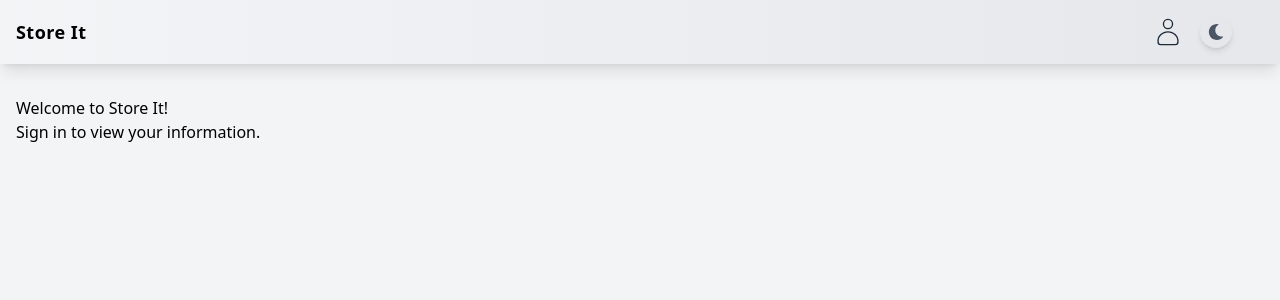
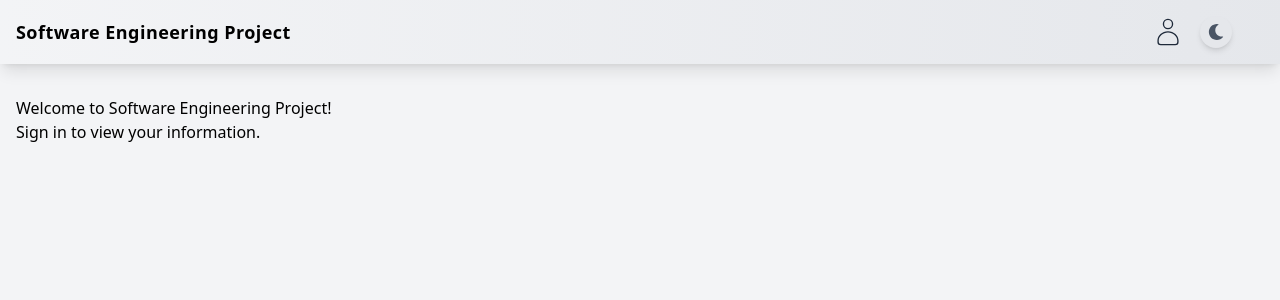
Before and after one commit to marcotuliopin/awesome-sde-2, a React (Vite) app: page / in a window 1280 px wide. Shown: the top 300 px of the page. Built offline with nearby package versions, Linux system fonts and the light colour scheme.

Commit message:
add project name placeholder

```diff
--- a/index.html
+++ b/index.html
@@ -5,7 +5,7 @@
         <link rel="icon" type="image/svg+xml" href="/vite.svg" />
         <link rel="stylesheet" href="/src/index.css" />
         <meta name="viewport" content="width=device-width, initial-scale=1.0" />
-        <title>Vite + React + TS</title>
+        <title>Software Engineering Project</title>
     </head>
 
     <body>
--- a/src/components/layout/Header/Header.tsx
+++ b/src/components/layout/Header/Header.tsx
@@ -1,4 +1,5 @@
 import { ThemeToggle } from "@/components/ui/ThemeToggle";
+import { PROJECT_NAME } from "@/utils/constants";
 import type { JSX } from "react";
 import { CiUser } from "react-icons/ci";
 
@@ -6,7 +7,7 @@ export const Header = (): JSX.Element => {
     return (
         <header className="flex items-center justify-between p-4 pr-6 md:pr-12 bg-gradient-to-r dark:from-gray-900 dark:to-gray-800 from-gray-100 to-gray-200 text-white shadow-lg transition-colors duration-500">
             <div className="text-lg font-bold tracking-wide dark:text-white text-black">
-                Store It
+                {PROJECT_NAME}
             </div>
             <nav className="flex items-center">
                 <ul className="flex items-center space-x-4">
--- a/src/routes/root/Root.tsx
+++ b/src/routes/root/Root.tsx
@@ -1,9 +1,10 @@
+import { PROJECT_NAME } from "@/utils/constants";
 
 export const Root = () => {
     return (
         <div>
-            <h1>Welcome to Store It!</h1>
+            <h1>Welcome to {PROJECT_NAME}!</h1>
             <h2>Sign in to view your information.</h2>
         </div>
     );
-}
+};
--- /dev/null
+++ b/src/utils/constants.ts
@@ -0,0 +1 @@
+export const PROJECT_NAME = "Software Engineering Project";
```
Also changed, not shown: 1 other file (tests, documents, lock files or other folders).
